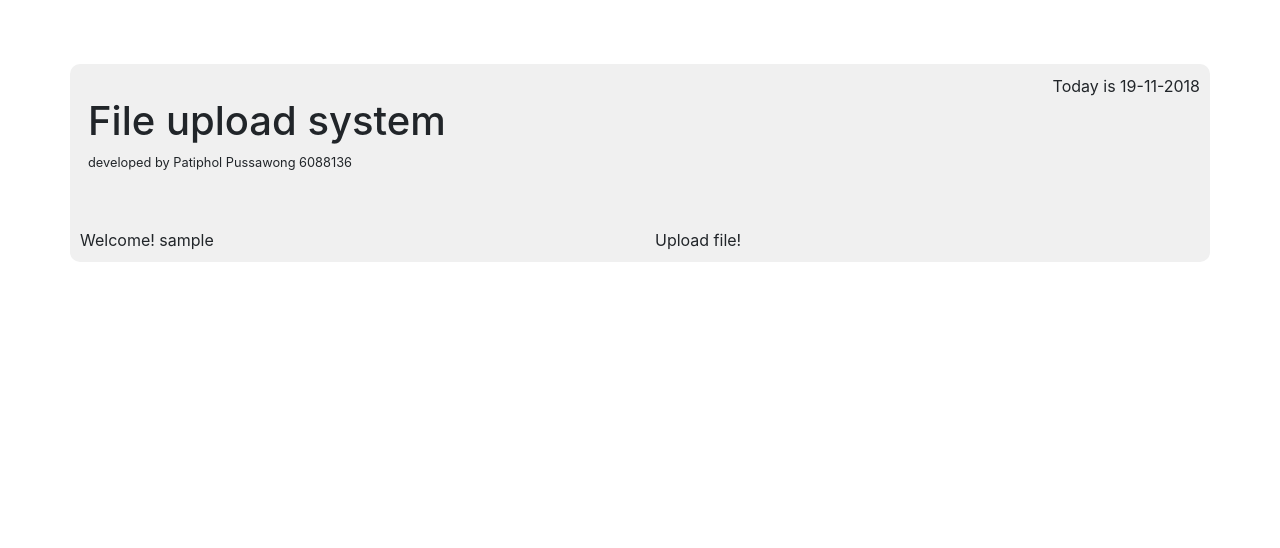
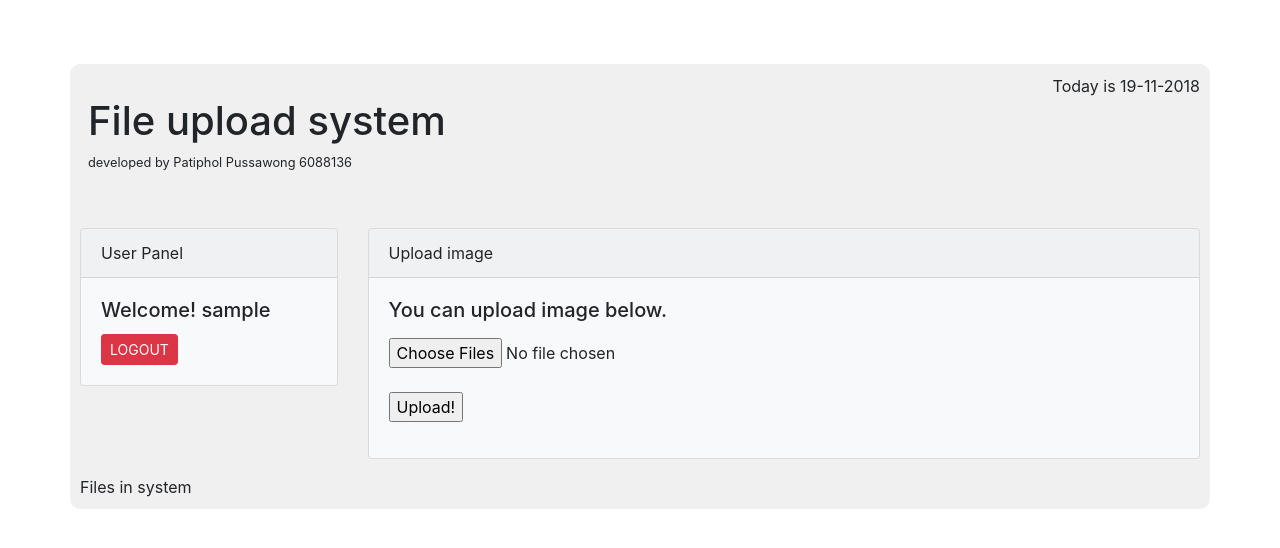
Before and after one commit to VectorXz/Webpro_HW4, a PHP site: page /index.php in a window 1280 px wide. Shown: the top 548 px of the page. Run offline with PHP 8.4, Linux system fonts and the light colour scheme; the visitor is signed in with stand-in values (Sample User, id 1).

Commit message:
added register & login system

```diff
--- a/index.php
+++ b/index.php
@@ -1,9 +1,19 @@
 <?php
 session_start();
+
+if(isset($_GET["action"]) && $_GET["action"] == "logout") {
+    session_destroy();
+    header("Location: index.php");
+}
 
 function error_box($text) {
     echo '<div class="alert alert-danger" role="alert">'.$text.'</div>';
 }
+
+function ok_box($text) {
+    echo '<div class="alert alert-success" role="alert">'.$text.'</div>';
+}
+
 ?>
 <DOCTYPE html>
 <head>
@@ -43,19 +53,88 @@ body {
     </div>
     <?php if(isset($_SESSION["username"]) && $_SESSION["username"] != "") { ?>
     <div class="row">
-        <div class="col-sm">
-            Welcome! <?php echo $_SESSION["username"]; ?>
+        <div class="col-sm-3">
+            <div class="card bg-light mb-3">
+                <div class="card-header">User Panel</div>
+                <div class="card-body">
+                    <h5 class="card-title">Welcome! <?php echo $_SESSION["username"]; ?></h5>
+                    <p class="card-text"><a class="btn btn-danger btn-sm" href="index.php?action=logout" role="button">LOGOUT</a></p>
+                </div>
+            </div>
         </div>
         <div class="col-sm">
-            Upload file!
+            <div class="card bg-light mb-3">
+                <div class="card-header">Upload image</div>
+                <div class="card-body">
+                    <h5 class="card-title">You can upload image below.</h5>
+                    <p class="card-text">
+                    <?php
+                        if($_SERVER["REQUEST_METHOD"] == "POST" && isset($_POST["action"]) && $_POST["action"] == "upload") {
+                            if(isset($_FILES["file"]) && ($_FILES["file"]["name"][0] != "")) {
+                                echo '<pre>';
+                                var_dump($_FILES["file"]);
+                                echo '</pre>';
+                            } else {
+                                error_box("Please upload some file!");
+                            }
+                        }
+                    ?>
+                        <form action="index.php" method="post" enctype="multipart/form-data">
+                            <input type="file" name="file[]" id="file" multiple /><br />
+                            <input type="hidden" name="action" value="upload"><br>
+                            <input type="submit" name="submit" value="Upload!" />
+                        </form>
+                    </p>
+                </div>
+            </div>
+        </div>
+    </div>
+    <div class="row">
+        <div class="col-sm">
+            Files in system
         </div>
     </div>
     <?php } else { ?>
     <div class="row">
         <div class="col-sm">
-            <div class="alert alert-primary" role="alert">
+            <?php
+                if($_SERVER['REQUEST_METHOD'] == "POST" && isset($_POST["action"]) && $_POST["action"] == "login") {
+                    if(isset($_POST["username"]) && $_POST["username"] != "") {
+                        if(isset($_POST["password"]) && $_POST["password"] != "") {
+                            $file = "users.json";
+                            $usersfile = fopen($file, "r") or die("Unable to open file!");
+                            $contents = fread($usersfile, filesize($file));
+                            fclose($usersfile);
+
+                            $users = json_decode($contents, TRUE);
+
+                            $check = in_array($_POST["username"], array_column($users,"username"));
+                            if($check) {
+                                $index = array_search($_POST["username"], array_column($users,"username"));
+
+                                $password = $users[$index]["password"];
+
+                                if(password_verify($_POST["password"],$password)) {
+                                    $_SESSION["username"] = $_POST["username"];
+                                    header("Location: index.php");
+                                } else {
+                                    error_box("Password is invalid!");
+                                }
+                            } else {
+                                error_box("Username not found. Please register first.");
+                            }
+                        } else {
+                            error_box("Please fill in password.");
+                        }
+                    } else {
+                        error_box("Please fill in username.");
+                    }
+                } else {
+                    echo '<div class="alert alert-primary" role="alert">
                     LOGIN
-            </div>
+                </div>';
+                }
+            ?>
             <div class="col-5 mx-auto">
             <form method="post" action="index.php">
                 <div class="form-group">
@@ -80,17 +159,21 @@ body {
                                 if(count(explode(" ",$_POST["fullname"])) > 1) {
                                     if(strpos(strtolower($_POST["username"]), "admin") === false) {
                                         if(strlen($_POST["password"]) >= 6) {
+
+                                            //OPEN FILE AND READ ALL DATA KEEP IN $contents
                                             $file = "users.json";
+                                            $usersfile = fopen($file, "r") or die("Unable to open file!");
+                                            $contents = fread($usersfile, filesize($file));
+                                            fclose($usersfile);
+
+                                            //Decode the json from file!
+                                            $users = json_decode($contents, TRUE);
+
+                                            //check whether this username is already exists?
+                                            $check = in_array($_POST["username"], array_column($users,"username"));
+                                            if(!$check) {
+                                                //if not exists so open file and write new user.
                                                 $usersfile = fopen($file, "w+") or die("Unable to open file!");
-                                            if(filesize($file) > 0) {
-                                                echo "adding user";
-                                                $contents = fread($usersfile,filesize($file));
-                                            } else {
-                                                $contents = json_encode(array());
-                                            }
-
-
-                                            $users = json_decode($contents, TRUE);
                                                 $name = explode(" ",$_POST["fullname"]);
                                                 $thisuser["name"] = $name[0];
                                                 $thisuser["surname"] = $name[1];
@@ -98,12 +181,21 @@ body {
                                                 $thisuser["password"] = password_hash($_POST["password"], PASSWORD_DEFAULT);
                                                 array_push($users,$thisuser);
 
-                                            var_dump($users);
-
                                                 $writeToFile = json_encode($users);
 
-                                            fwrite($usersfile, $writeToFile);
+                                                $write = fwrite($usersfile, $writeToFile);
                                                 fclose($usersfile);
+
+                                                if($write) {
+                                                    ok_box("Your account <strong>".$_POST["username"]."</strong> is registered! You can now login!");
+                                                } else {
+                                                    error_box("There is some problem with the system, please contact admin.");
+                                                }
+
+                                            } else {
+                                                error_box("Username is already exists!");
+                                            }
+
                                         } else {
                                             error_box("Please use 6 or more character in your password.");
                                         }
--- a/users.json
+++ b/users.json
@@ -1 +1 @@
-[{"name":"patiphol","surname":"pussawong","username":"vectorxz","password":"$2y$10$CRgAqF1yOTaAwltFo6O.7.i70dJ2RpdNc6IvRbxBcCeWmJpVGS\/De"}]
+[{"name":"Patiphol","surname":"Pussawong","username":"vectorxz","password":"$2y$10$5CIGuG\/QzMhtIfoqmQNHS.e07\/ECb75snMOlojMsQpcE07e9pYS5u"}]
```
Lines whose indentation alone changed are shown as unchanged.
